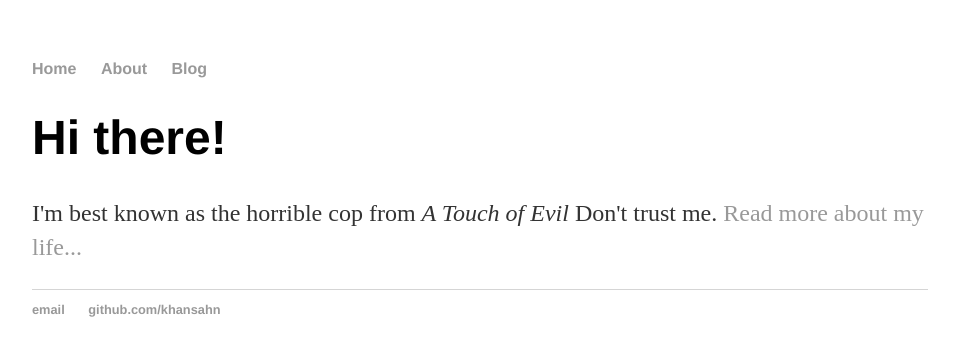
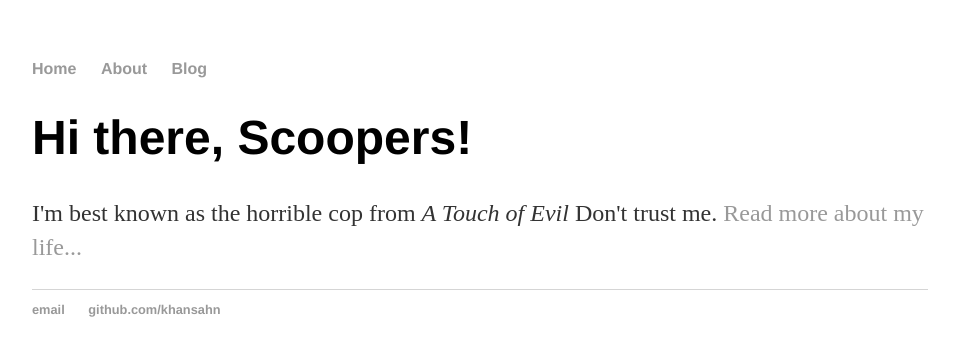
Before and after one commit to khansahn/khansahn.github.io, a Jekyll site: the page built from index.html, in a window 1280 px wide. Shown: the top 356 px of the page, without its empty margins (160-1115 px from the left). Built offline with Jekyll 4.4.1, drawn with Linux system fonts in a browser that asks for light colours.

Commit message:
Update index.html

```diff
--- a/index.html
+++ b/index.html
@@ -1,29 +1,8 @@
-<!DOCTYPE html>
-<html>
-	<head>
-		<title>Robyn, Ahoy!</title>
-		<!-- link to main stylesheet -->
-		<link rel="stylesheet" type="text/css" href="/css/main.css">
-	</head>
-	<body>
-		<nav>
-    		<ul>
-        		<li><a href="/">Home</a></li>
-	        	<li><a href="/about">About</a></li>
-        		<li><a href="/blog">Blog</a></li>
-    		</ul>
-		</nav>
-		<div class="container">
-    		<div class="blurb">
-        		<h1>Hi there!</h1>
-				<p>I'm best known as the horrible cop from <em>A Touch of Evil</em> Don't trust me. <a href="/about">Read more about my life...</a></p>
-    		</div><!-- /.blurb -->
-		</div><!-- /.container -->
-		<footer>
-    		<ul>
-        		<li><a href="mailto:snabilakhansa@gmail.com">email</a></li>
-        		<li><a href="https://github.com/khansahn">github.com/khansahn</a></li>
-			</ul>
-		</footer>
-	</body>
-</html>
+---
+layout: default
+title: Robyn, Ahoy. Scoopers!
+---
+<div class="blurb">
+	<h1>Hi there, Scoopers!</h1>
+	<p>I'm best known as the horrible cop from <em>A Touch of Evil</em> Don't trust me. <a href="/about">Read more about my life...</a></p>
+</div><!-- /.blurb -->
```
